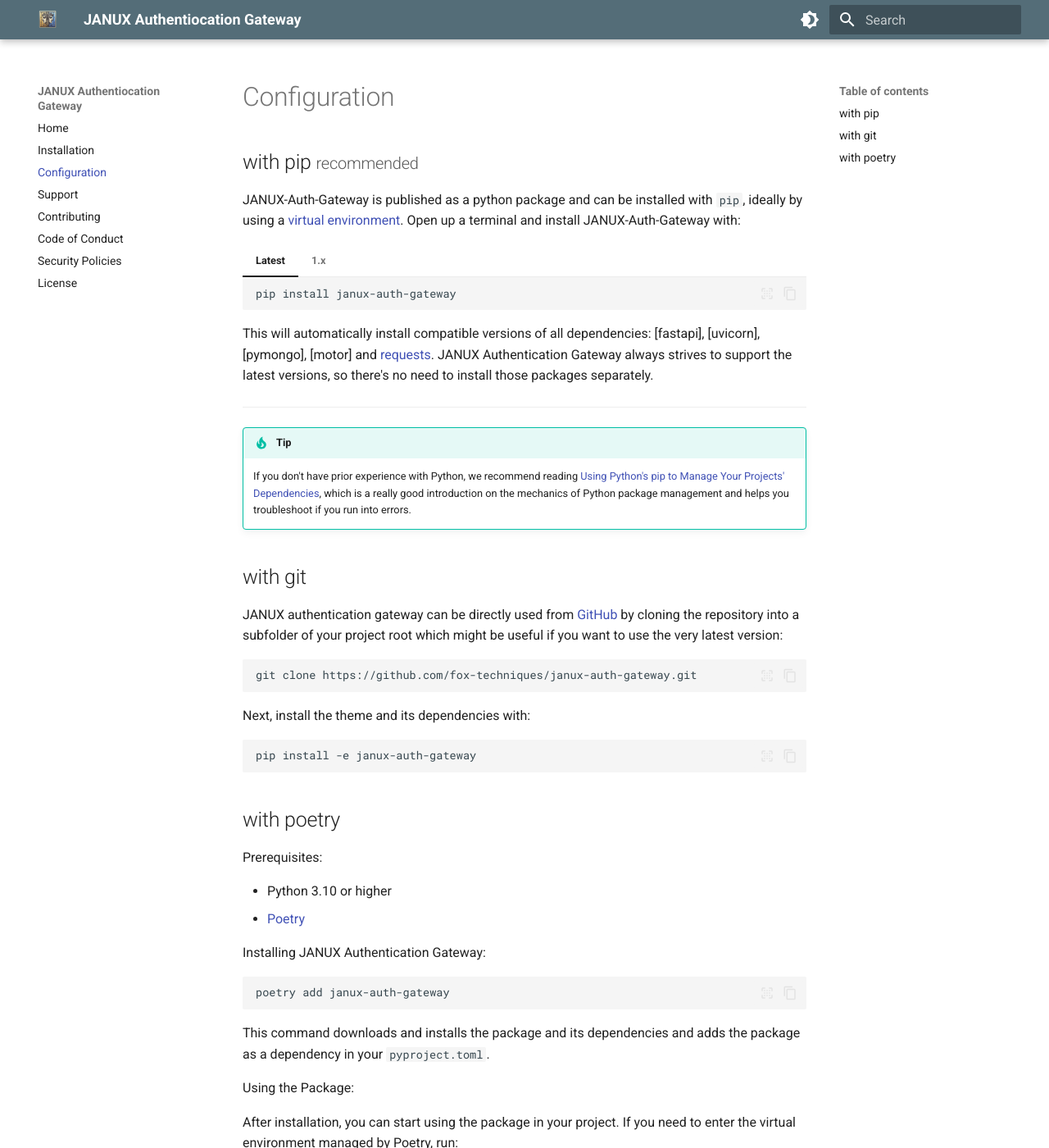
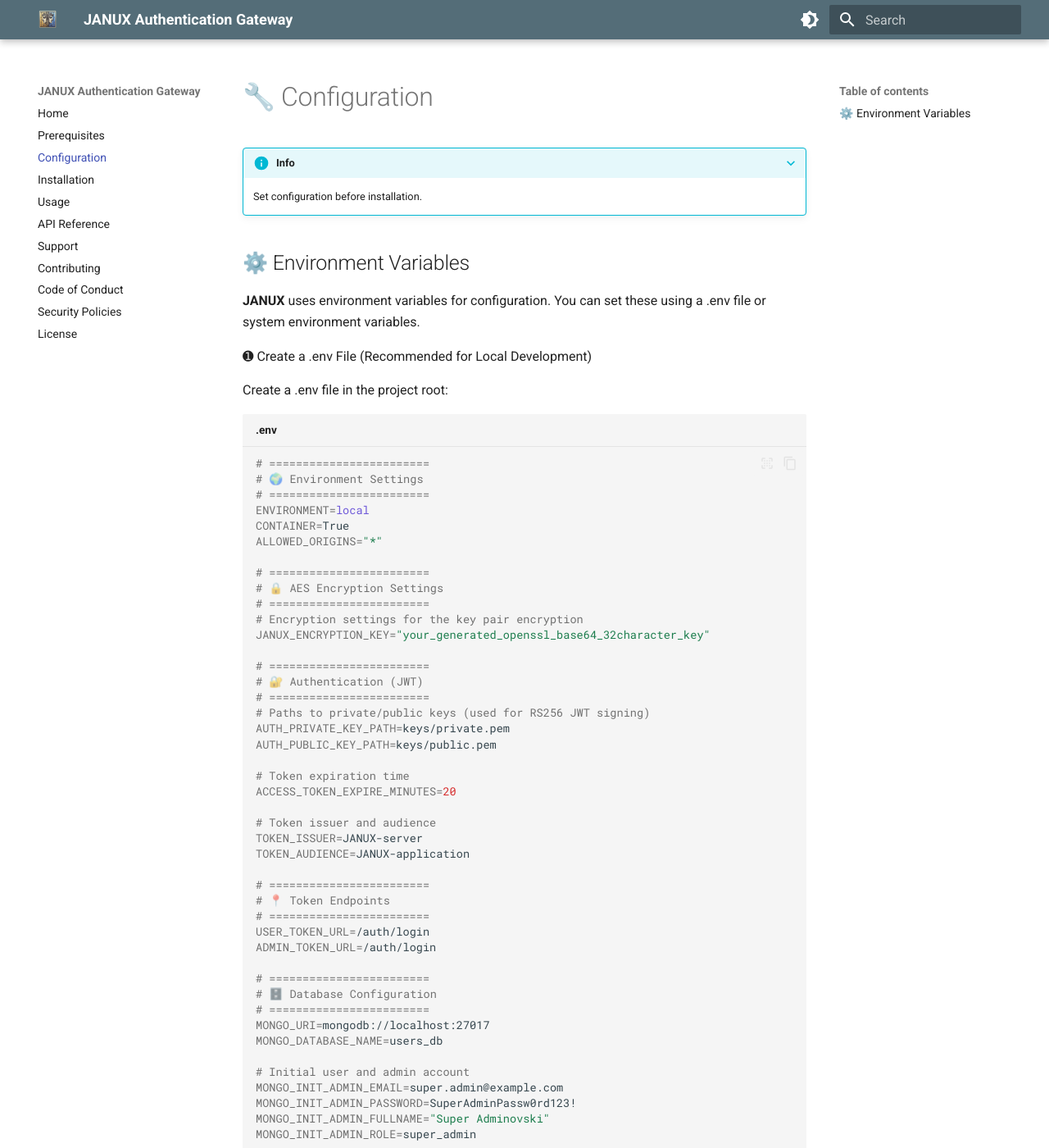
Before and after one commit to fox-techniques/janux-auth-gateway, an MkDocs documentation site: the page built from docs/configuration.md, in a window 1280 px wide and 1400 px high. Shown: the whole window at 82% size. Built offline with MkDocs 1.6.1 and Material for MkDocs 9.7.7, drawn with Linux system fonts in a browser that asks for light colours; some of the changed text lies outside the part shown.

Commit message:
Documentation is in progress; update site name and enhance navigation structure; add prerequisites section with installation instructions for dependencies.

````diff
--- a/docs/configuration.md
+++ b/docs/configuration.md
@@ -1,112 +1,97 @@
-# Configuration
+# 🔧 Configuration
 
-## with pip <small>recommended</small> { #with-pip data-toc-label="with pip" }
+???+ info
 
-JANUX-Auth-Gateway is published as a python package and can be installed with
-`pip`, ideally by using a [virtual environment]. Open up a terminal and install
-JANUX-Auth-Gateway with:
+    Set configuration before installation.
 
-=== "Latest"
+## ⚙️ Environment Variables
 
-    ``` sh
-    pip install janux-auth-gateway
+**JANUX** uses environment variables for configuration. You can set these using a .env file or system environment variables.
+
+➊ Create a .env File (Recommended for Local Development)
+
+Create a .env file in the project root:
+
+```bash title=".env"
+# ========================
+# 🌍 Environment Settings
+# ========================
+ENVIRONMENT=local
+CONTAINER=True
+ALLOWED_ORIGINS="*"
+
+# ========================
+# 🔒 AES Encryption Settings
+# ========================
+# Encryption settings for the key pair encryption
+JANUX_ENCRYPTION_KEY="your_generated_openssl_base64_32character_key"
+
+# ========================
+# 🔐 Authentication (JWT)
+# ========================
+# Paths to private/public keys (used for RS256 JWT signing)
+AUTH_PRIVATE_KEY_PATH=keys/private.pem
+AUTH_PUBLIC_KEY_PATH=keys/public.pem
+
+# Token expiration time
+ACCESS_TOKEN_EXPIRE_MINUTES=20
+
+# Token issuer and audience
+TOKEN_ISSUER=JANUX-server
+TOKEN_AUDIENCE=JANUX-application
+
+# ========================
+# 📍 Token Endpoints
+# ========================
+USER_TOKEN_URL=/auth/login
+ADMIN_TOKEN_URL=/auth/login
+
+# ========================
+# 🗄️ Database Configuration
+# ========================
+MONGO_URI=mongodb://localhost:27017
+MONGO_DATABASE_NAME=users_db
+
+# Initial user and admin account
+MONGO_INIT_ADMIN_EMAIL=super.admin@example.com
+MONGO_INIT_ADMIN_PASSWORD=SuperAdminPassw0rd123!
+MONGO_INIT_ADMIN_FULLNAME="Super Adminovski"
+MONGO_INIT_ADMIN_ROLE=super_admin
+
+MONGO_INIT_USER_EMAIL=test.user@example.com
+MONGO_INIT_USER_PASSWORD=TestUserPassw0rd123!
+MONGO_INIT_USER_FULLNAME="Test Userovski"
+MONGO_INIT_USER_ROLE=user
+
+# ========================
+# 🇷 REDIS Configuration
+# ========================
+REDIS_HOST=localhost
+REDIS_PORT=6379
+```
+
+???+ warning
+
+    Ensure JANUX_ENCRYPTION_KEY is a valid 32-byte base64-encoded string!
+
+
+➋ Set Environment Variables via CLI (For Production & Docker)
+
+
+=== "Linux/macOS"
+
+    ```bash
+    export ENVIRONMENT=production
+    export MONGO_URI="mongodb://mongodb:27017/janux"
+    export REDIS_HOST=redis
     ```
 
-=== "1.x"
+=== "Windows (PowerShell)"
 
-    ``` sh
-    pip install janux-auth-gateway=="1.*" # (1)!
+    ```powershell
+    $env:ENVIRONMENT="production"
+    $env:MONGO_URI="mongodb://mongodb:27017/janux"
+    $env:REDIS_HOST="redis"
     ```
 
-    1.  JANUX uses [semantic versioning].
-
-        This will make sure that you don't accidentally [upgrade to the next
-        major version], which may include breaking changes that silently corrupt
-        your site. Additionally, you can use `pip freeze` to create a lockfile,
-        so builds are reproducible at all times:
-
-        ```
-        pip freeze > requirements.txt
-        ```
-
-        Now, the lockfile can be used for installation:
-
-        ```
-        pip install -r requirements.txt
-        ```
-
-This will automatically install compatible versions of all dependencies:
-[fastapi], [uvicorn], [pymongo], [motor] and [requests]. JANUX Authentication Gateway always strives to support the latest versions, so there's no need to
-install those packages separately.
-
----
-
-!!! tip
-
-    If you don't have prior experience with Python, we recommend reading
-    [Using Python's pip to Manage Your Projects' Dependencies], which is a
-    really good introduction on the mechanics of Python package management and
-    helps you troubleshoot if you run into errors.
-
-  [Python package]: https://pypi.org/project/janux-auth-gateway/
-  [virtual environment]: https://realpython.com/what-is-pip/#using-pip-in-a-python-virtual-environment
-  [semantic versioning]: https://semver.org/
-  [Using Python's pip to Manage Your Projects' Dependencies]: https://realpython.com/what-is-pip/
-
-
-## with git
-
-JANUX authentication gateway can be directly used from [GitHub] by cloning the
-repository into a subfolder of your project root which might be useful if you
-want to use the very latest version:
-
-```
-git clone https://github.com/fox-techniques/janux-auth-gateway.git
-```
-
-Next, install the theme and its dependencies with:
-
-```
-pip install -e janux-auth-gateway
-```
-
-## with poetry
-
-Prerequisites:
-
-- Python 3.10 or higher
-- [Poetry]
-
-Installing JANUX Authentication Gateway:
-
-```bash
-poetry add janux-auth-gateway
-```
-
-This command downloads and installs the package and its dependencies and adds the package as a dependency in your `pyproject.toml`.
-
-Using the Package:
-
-After installation, you can start using the package in your project. If you need to enter the virtual environment managed by Poetry, run:
-
-```bash
-poetry shell
-```
-
-Verify the Installation:
-
-```bash
-poetry show janux-auth-gateway
-```
-
-Updating the Package:
-
-```bash
-poetry update janux-auth-gateway
-```
-
-  [JANUX-Auth-Gateway]: https://pypi.org/project/janux-auth-gateway/
-  [GitHub]: https://github.com/fox-techniques/janux-auth-gateway
-
-  [requests]: https://pypi.org/project/requests/
-  [Poetry]: https://python-poetry.org/docs/#installation
+Now that environment variables are set, continue with **installation**. 🎯
--- a/mkdocs.yml
+++ b/mkdocs.yml
@@ -1,4 +1,4 @@
-site_name: JANUX Authentiocation Gateway
+site_name: JANUX Authentication Gateway
 theme:
   features:
     - navigation.footer
@@ -30,8 +30,11 @@
 
 nav:
   - Home: index.md
+  - Prerequisites: prerequisites.md
+  - Configuration: configuration.md
   - Installation: installation.md
-  - Configuration: configuration.md
+  - Usage: usage.md
+  - API Reference: api_reference.md
   - Support: SUPPORT.md
   - Contributing: CONTRIBUTING.md
   - Code of Conduct: CODE_OF_CONDUCT.md
@@ -45,7 +48,7 @@
     - icon: fontawesome/brands/github
       link: https://github.com/fox-techniques/janux-auth-gateway
     - icon: fontawesome/brands/discord
-      link: https://discord.gg/TcCxxSXtaH
+      link: https://discord.gg/pYEW7nxaDq
     - icon: fontawesome/brands/x-twitter
       link: https://x.com/foxtechniques/
     - icon: fontawesome/brands/linkedin
````
Also changed, not shown: docs/index.md (+28 -13 lines), docs/installation.md (+58 -46 lines), docs/prerequisites.md (added, +185 -0 lines).
